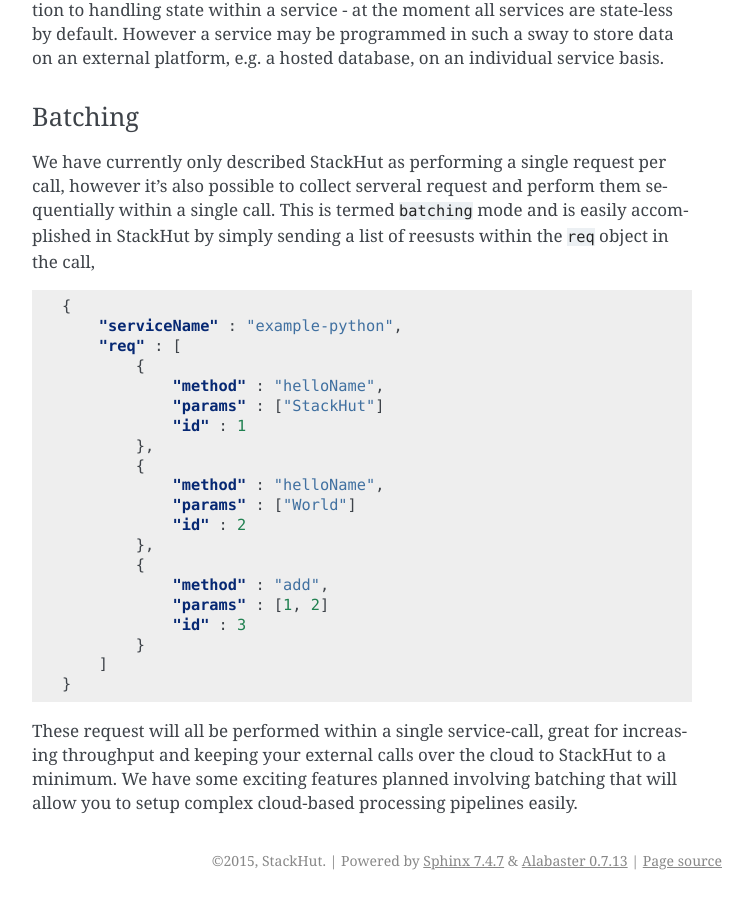
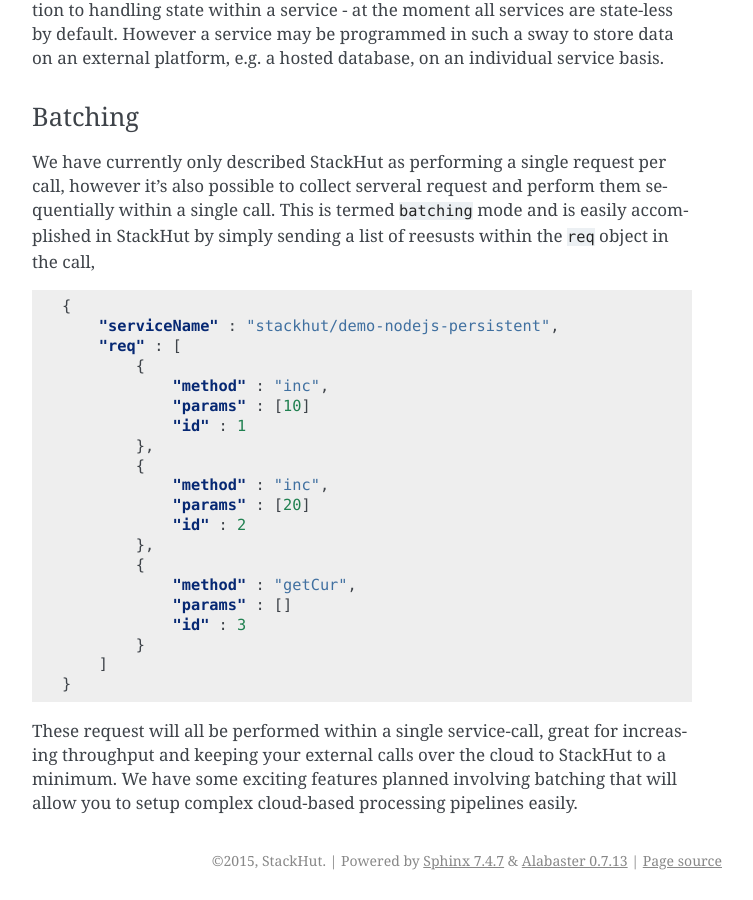
Before and after one commit to nstack/stackhut, a Sphinx documentation site: the page built from docs/full_docs/using_services.rst, in a window 1280 px wide and 900 px high, scrolled down 1456 px. Shown: the whole window, without its empty margins (388-1141 px from the left). Built offline with Sphinx 7.4.7, drawn with Linux system fonts in a browser that asks for light colours; pages that are not in the unit, such as notebooks, are missing from menus.

Commit message:
update using services

```diff
--- a/docs/full_docs/using_services.rst
+++ b/docs/full_docs/using_services.rst
@@ -40,12 +40,9 @@
 
 This involes creating JSON-RPC compatible requests on demand, thanksfully this is very simple and so it's easy to call your StackHut services from anywhere. See :ref:`tutorial_use` for basic info.
 
-
 .. Login into StackHut
 .. -------------------
 .. __Coming Soon__ - all services are curently free to use and can be accessed anonymously.
-
-
 
 
 Notes
@@ -73,21 +70,21 @@
 .. code-block:: JSON
 
     {
-        "serviceName" : "example-python",
+        "serviceName" : "stackhut/demo-nodejs-persistent",
         "req" : [
             {
-                "method" : "helloName",
-                "params" : ["StackHut"]
+                "method" : "inc",
+                "params" : [10]
                 "id" : 1
             },
             {
-                "method" : "helloName",
-                "params" : ["World"]
+                "method" : "inc",
+                "params" : [20]
                 "id" : 2
             },
             {
-                "method" : "add",
-                "params" : [1, 2]
+                "method" : "getCur",
+                "params" : []
                 "id" : 3
             }
         ]
```
